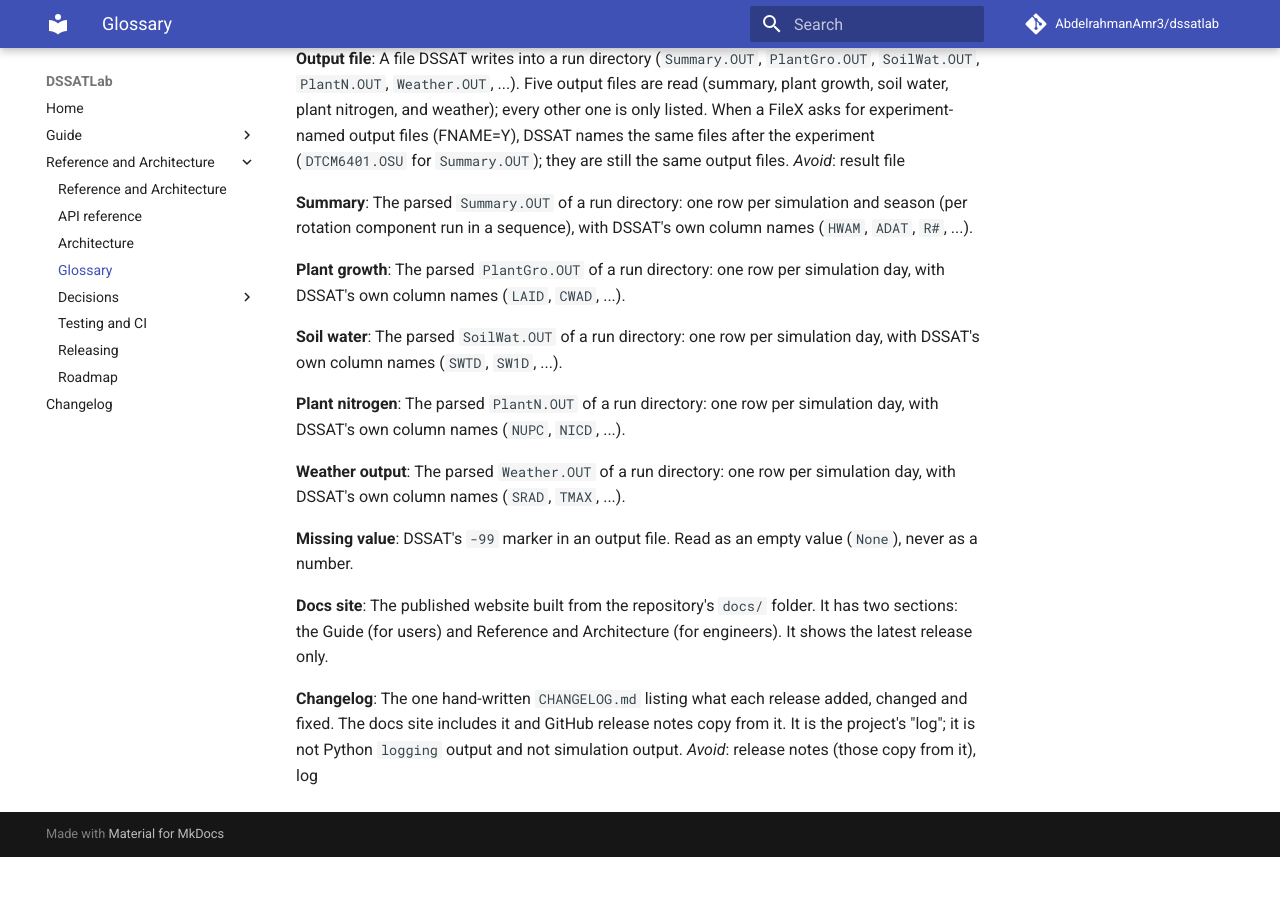
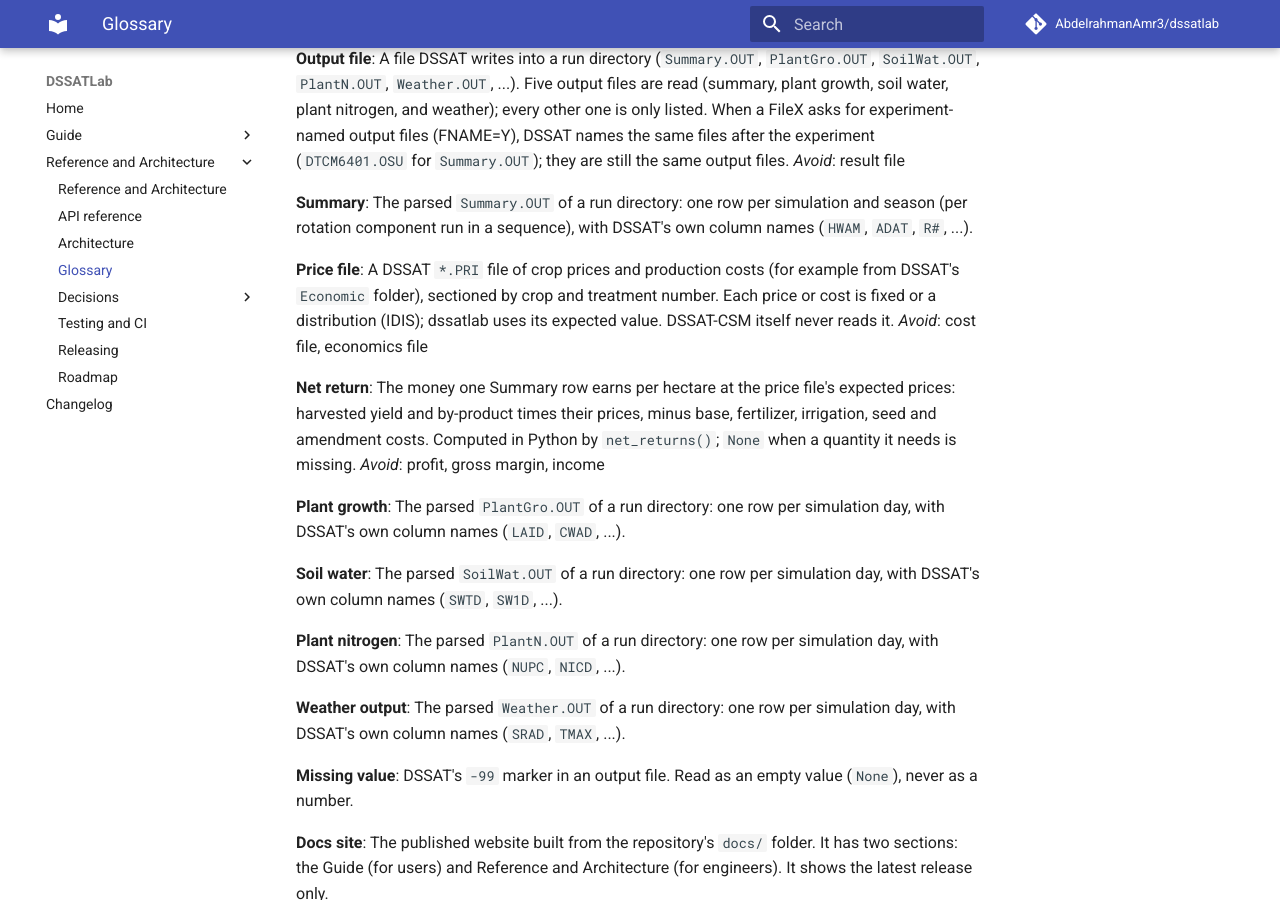
Before and after one commit to AbdelrahmanAmr3/dssatlab, an MkDocs documentation site: the page built from docs/reference/glossary.md, in a window 1280 px wide and 900 px high, scrolled down 7473 px. Built offline with MkDocs 1.6.1 and Material for MkDocs 9.7.7, drawn with Linux system fonts in a browser that asks for light colours; comment, search, counter and statistics services are not loaded; before the commit the page ends 8330 px from its top, so only the background shows below that.

Commit message:
Record price file and net return terms and ADR 0033 for v0.21.1
Co-Authored-By: Claude Opus 5.5 <noreply@anthropic.com>

```diff
--- a/CONTEXT.md
+++ b/CONTEXT.md
@@ -408,6 +408,18 @@ _Avoid_: result file
 The parsed `Summary.OUT` of a run directory: one row per simulation and season (per rotation
 component run in a sequence), with DSSAT's own column names (`HWAM`, `ADAT`, `R#`, ...).
 
+**Price file**:
+A DSSAT `*.PRI` file of crop prices and production costs (for example from DSSAT's `Economic`
+folder), sectioned by crop and treatment number. Each price or cost is fixed or a distribution
+(IDIS); dssatlab uses its expected value. DSSAT-CSM itself never reads it.
+_Avoid_: cost file, economics file
+
+**Net return**:
+The money one Summary row earns per hectare at the price file's expected prices: harvested yield
+and by-product times their prices, minus base, fertilizer, irrigation, seed and amendment costs.
+Computed in Python by `net_returns()`; `None` when a quantity it needs is missing.
+_Avoid_: profit, gross margin, income
+
 **Plant growth**:
 The parsed `PlantGro.OUT` of a run directory: one row per simulation day, with DSSAT's own
 column names (`LAID`, `CWAD`, ...).
--- a/mkdocs.yml
+++ b/mkdocs.yml
@@ -78,6 +78,7 @@ nav:
           - adr/0029-stock-weather-anchor-checked-as-a-window.md
           - adr/0030-new-cultivars-under-the-users-own-code.md
           - adr/0032-generated-weather-from-a-copied-climate-file.md
+          - adr/0033-net-returns-computed-in-python-at-expected-prices.md
       - Testing and CI: reference/testing-ci.md
       - Releasing: reference/releasing.md
       - Roadmap: reference/roadmap.md
```
Also changed, not shown: docs/adr/0033-net-returns-computed-in-python-at-expected-prices.md (added, +36 -0 lines).
